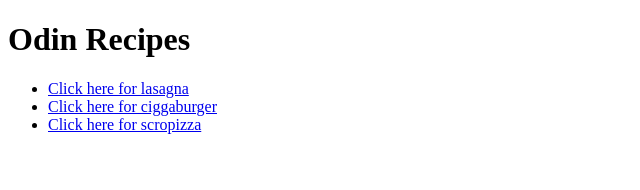
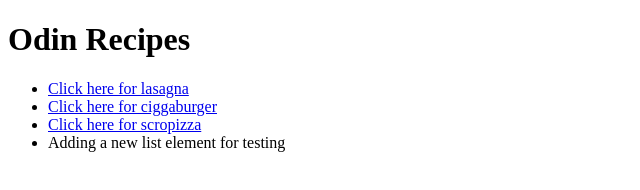
Before and after one commit to Black-Cow/odin-recipes, a plain HTML site: page index.html in a window 1280 px wide. Shown: the whole page, without its empty margins (0-640 px from the left). Drawn offline with Linux system fonts and the light colour scheme.

Commit message:
This is really just a test

```diff
--- a/index.html
+++ b/index.html
@@ -12,6 +12,7 @@
             <li><a href="recipes/lasagna.html">Click here for lasagna</a></li>
             <li><a href="recipes/ciggaburger.html">Click here for ciggaburger</a></li>
             <li><a href="recipes/pizza.html">Click here for scropizza</a></li>
+            <li>Adding a new list element for testing</li>
         </ul>
     </p>
 </html>
```
